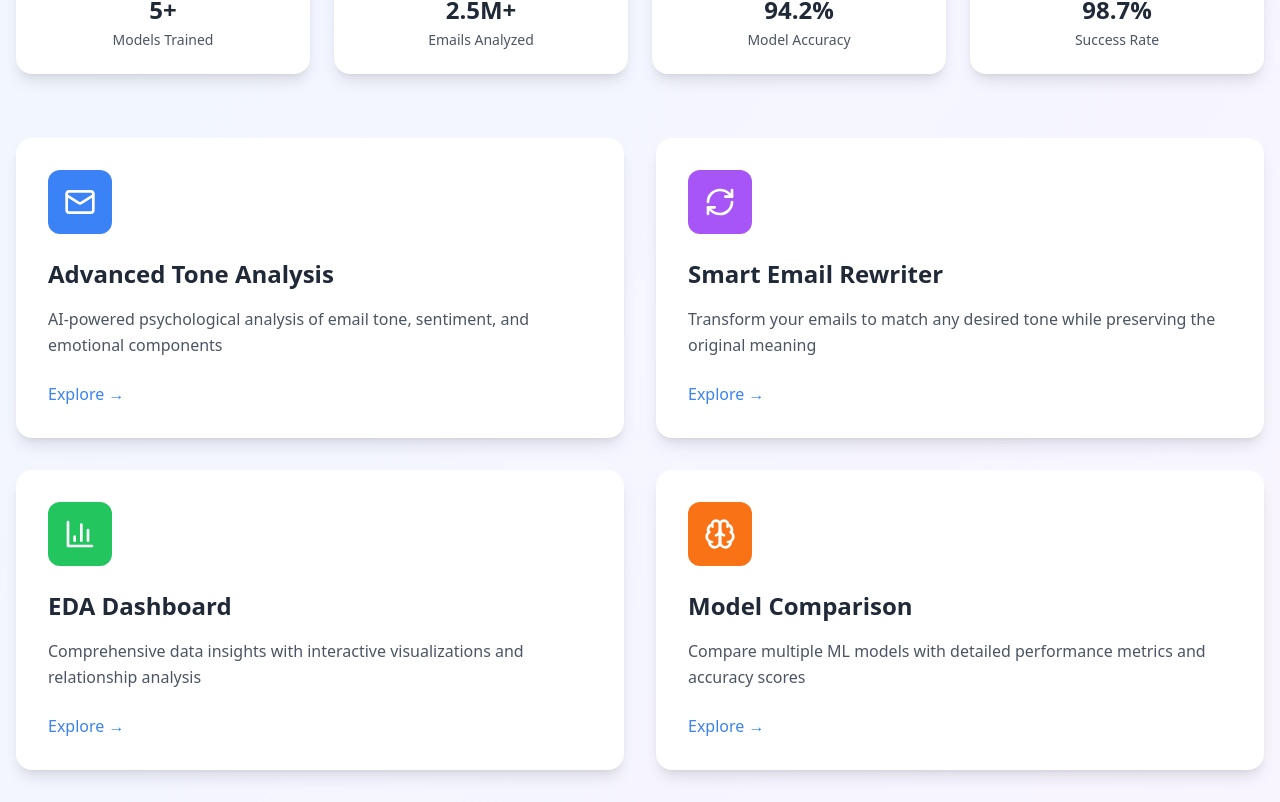
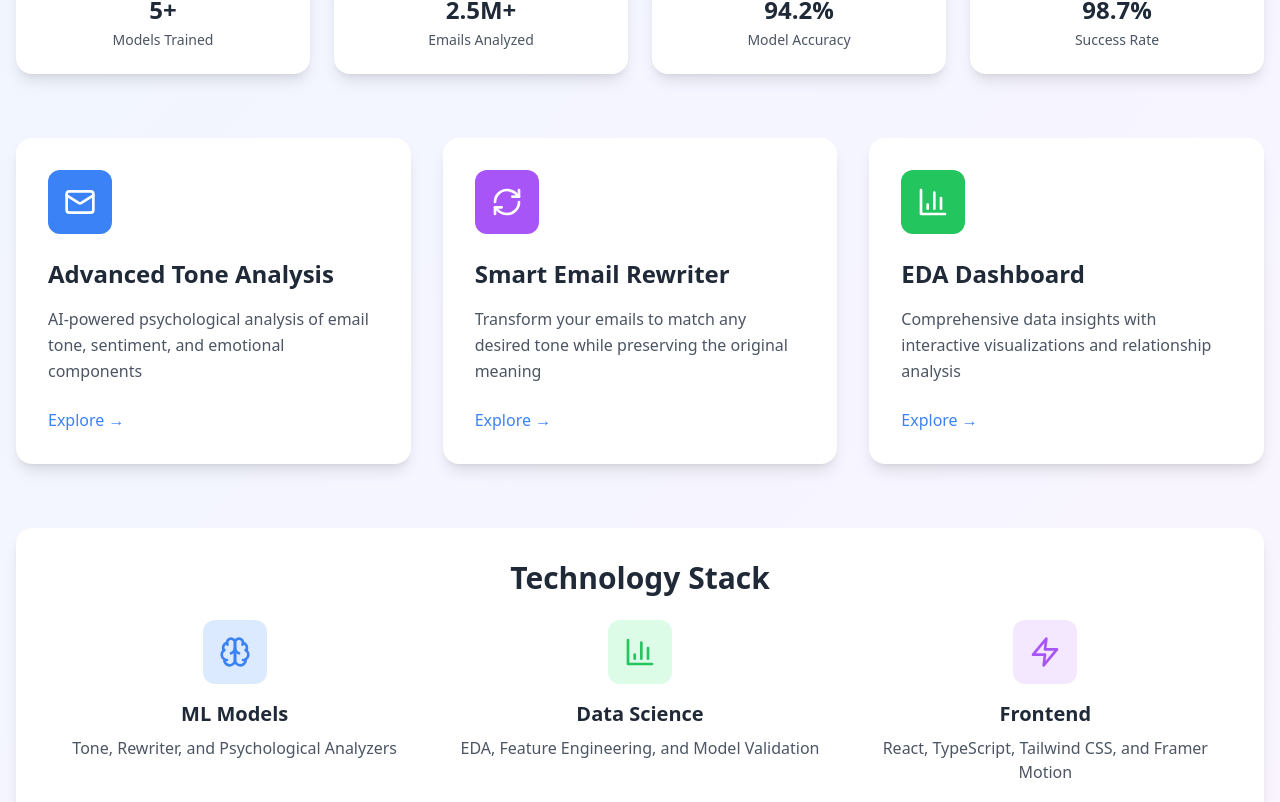
Before and after one commit to Gokuluniter/tone-analyzer-frontend, a React (Vite) app: page / in a window 1280 px wide. Shown: the part 696-1498 px from the top of the page. Built offline with nearby package versions, Linux system fonts and the light colour scheme.

Commit message:
HomePage.tsx

```diff
--- a/src/components/HomePage.tsx
+++ b/src/components/HomePage.tsx
@@ -29,17 +29,10 @@ const HomePage: React.FC<HomePageProps> = ({ setActiveTab }) => {
       color: 'bg-green-500',
       action: () => setActiveTab('eda')
     },
-    {
-      icon: Brain,
-      title: 'Model Comparison',
-      description: 'Compare multiple ML models with detailed performance metrics and accuracy scores',
-      color: 'bg-orange-500',
-      action: () => setActiveTab('models')
-    },
   ];
 
   const stats = [
-    { icon: Brain, label: 'Models Trained', value: '5+', color: 'text-blue-500' },
+    { icon: Award, label: 'Models Trained', value: '5+', color: 'text-blue-500' },
     { icon: Mail, label: 'Emails Analyzed', value: '2.5M+', color: 'text-green-500' },
     { icon: Award, label: 'Model Accuracy', value: '94.2%', color: 'text-purple-500' },
     { icon: TrendingUp, label: 'Success Rate', value: '98.7%', color: 'text-orange-500' },
@@ -114,19 +107,14 @@ const HomePage: React.FC<HomePageProps> = ({ setActiveTab }) => {
         </motion.div>
 
         {/* Features Grid */}
-        <motion.div
-          initial={{ opacity: 0, y: 20 }}
-          animate={{ opacity: 1, y: 0 }}
-          transition={{ duration: 0.8, delay: 0.4 }}
-          className="grid grid-cols-1 md:grid-cols-2 gap-8 mb-16"
-        >
+        <div className="grid grid-cols-1 md:grid-cols-2 lg:grid-cols-3 gap-8 mb-16">
           {features.map((feature, index) => (
             <motion.div
               key={feature.title}
               initial={{ opacity: 0, y: 20 }}
               animate={{ opacity: 1, y: 0 }}
               transition={{ duration: 0.5, delay: index * 0.1 }}
-              className="bg-white rounded-2xl p-8 shadow-lg hover:shadow-xl transition-all cursor-pointer"
+              className="bg-white rounded-2xl p-8 shadow-lg hover:shadow-xl transition-all cursor-pointer flex flex-col"
               onClick={feature.action}
               whileHover={{ scale: 1.02 }}
             >
@@ -135,14 +123,14 @@ const HomePage: React.FC<HomePageProps> = ({ setActiveTab }) => {
               </div>
 
               <h3 className="text-2xl font-bold text-gray-800 mb-4">{feature.title}</h3>
-              <p className="text-gray-600 leading-relaxed">{feature.description}</p>
+              <p className="text-gray-600 leading-relaxed flex-grow">{feature.description}</p>
 
               <div className="mt-6 flex items-center text-blue-500 font-medium">
                 <span>Explore →</span>
               </div>
             </motion.div>
           ))}
-        </motion.div>
+        </div>
 
         {/* Technology Stack */}
         <motion.div
@@ -159,7 +147,7 @@ const HomePage: React.FC<HomePageProps> = ({ setActiveTab }) => {
                 <Brain className="w-8 h-8 text-blue-500" />
               </div>
               <h3 className="text-xl font-semibold text-gray-800 mb-2">ML Models</h3>
-              <p className="text-gray-600">BERT, RoBERTa, CNN-BiLSTM, and traditional ML approaches</p>
+              <p className="text-gray-600">Tone, Rewriter, and Psychological Analyzers</p>
             </div>
 
             <div className="text-center">
@@ -167,7 +155,7 @@ const HomePage: React.FC<HomePageProps> = ({ setActiveTab }) => {
                 <BarChart3 className="w-8 h-8 text-green-500" />
               </div>
               <h3 className="text-xl font-semibold text-gray-800 mb-2">Data Science</h3>
-              <p className="text-gray-600">Comprehensive EDA, feature engineering, and statistical analysis</p>
+              <p className="text-gray-600">EDA, Feature Engineering, and Model Validation</p>
             </div>
 
             <div className="text-center">
```
